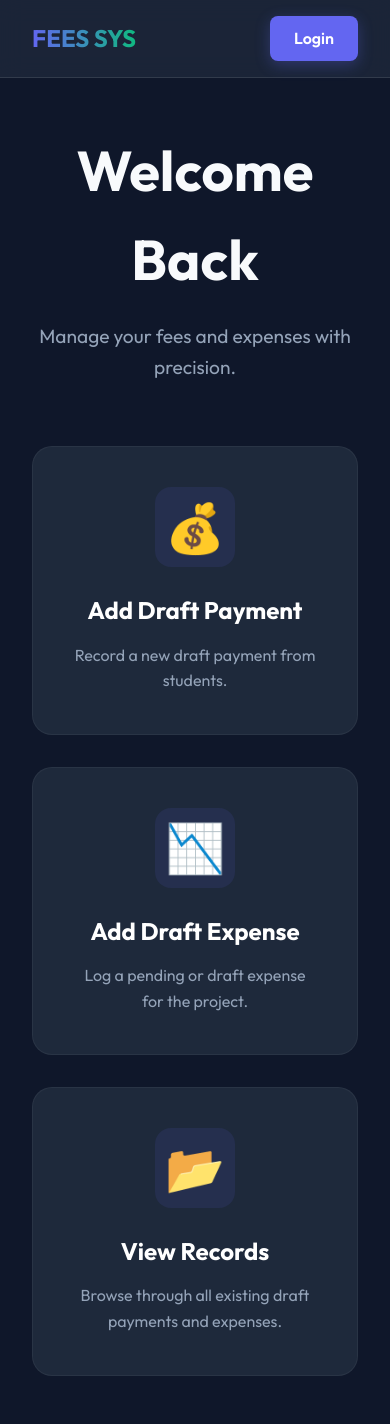
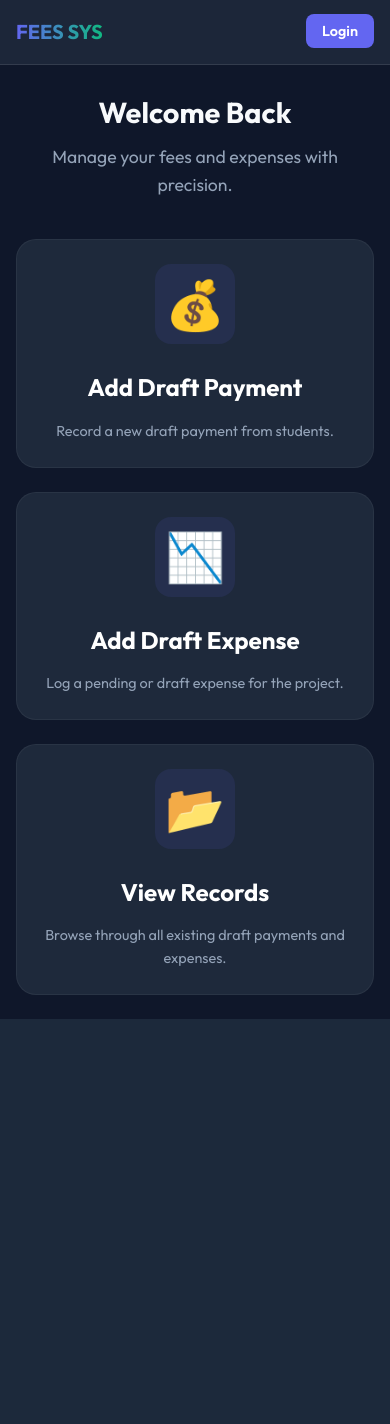
Before and after one commit to Shamodoshan/Fees, a Django app: page / in a window 390 px wide. After the commit the page ends 1019 px from the top, so only its background shows below. Run offline with Django 5.2, Linux system fonts and the light colour scheme; some libraries are stand-ins or nearby versions.

Commit message:
responsive

```diff
--- a/templates/base.html
+++ b/templates/base.html
@@ -1,5 +1,6 @@
 <!DOCTYPE html>
 <html lang="en">
+
 <head>
     <meta charset="UTF-8">
     <meta name="viewport" content="width=device-width, initial-scale=1.0">
@@ -16,6 +17,18 @@
             --text-dim: #94a3b8;
             --accent: #10b981;
             --error: #ef4444;
+
+            /* Responsive Spacing */
+            --space-xs: 0.5rem;
+            --space-sm: 1rem;
+            --space-md: 1.5rem;
+            --space-lg: 2.5rem;
+            --space-xl: 4rem;
+
+            /* Responsive Fonts */
+            --font-h1: clamp(1.8rem, 5vw, 3rem);
+            --font-h2: clamp(1.4rem, 4vw, 2rem);
+            --font-body: clamp(0.9rem, 2vw, 1rem);
         }
 
         * {
@@ -30,89 +43,111 @@
             color: var(--text-main);
             line-height: 1.6;
             min-height: 100vh;
+            font-size: var(--font-body);
         }
 
         nav {
-            background: rgba(30, 41, 59, 0.8);
+            background: rgba(30, 41, 59, 0.9);
             backdrop-filter: blur(12px);
-            padding: 1rem 2rem;
+            padding: 1rem;
             display: flex;
             justify-content: space-between;
             align-items: center;
             position: sticky;
             top: 0;
-            z-index: 100;
+            z-index: 1000;
             border-bottom: 1px solid rgba(255, 255, 255, 0.1);
         }
 
         .logo {
-            font-size: 1.5rem;
+            font-size: 1.25rem;
             font-weight: 700;
             background: linear-gradient(to right, var(--primary), var(--accent));
             -webkit-background-clip: text;
+            background-clip: text;
             -webkit-text-fill-color: transparent;
             cursor: pointer;
             text-decoration: none;
-        }
-
-        .nav-links {
-            display: flex;
-            gap: 2rem;
-            align-items: center;
+            white-space: nowrap;
         }
 
         .login-btn {
             background: var(--primary);
             color: white;
-            padding: 0.6rem 1.5rem;
+            padding: 0.5rem 1rem;
             border-radius: 8px;
             text-decoration: none;
             font-weight: 600;
+            font-size: 0.9rem;
             transition: all 0.3s ease;
-            box-shadow: 0 4px 15px rgba(99, 102, 241, 0.3);
-        }
-
-        .login-btn:hover {
-            background: var(--primary-hover);
-            transform: translateY(-2px);
         }
 
         main {
-            padding: 3rem 2rem;
+            padding: var(--space-md) var(--space-sm);
             max-width: 1200px;
             margin: 0 auto;
+        }
+
+        @media (min-width: 768px) {
+            nav {
+                padding: 1rem 2rem;
+            }
+
+            .logo {
+                font-size: 1.5rem;
+            }
+
+            main {
+                padding: var(--space-lg) 2rem;
+            }
         }
 
         .glass-card {
             background: var(--card-bg);
             border-radius: 20px;
-            padding: 2.5rem;
+            padding: 1.5rem;
             border: 1px solid rgba(255, 255, 255, 0.1);
             box-shadow: 0 10px 30px rgba(0, 0, 0, 0.2);
         }
 
-        h1, h2 {
-            margin-bottom: 1.5rem;
+        @media (min-width: 768px) {
+            .glass-card {
+                padding: 2.5rem;
+            }
         }
 
-        /* Forms Styling */
+        h1 {
+            font-size: var(--font-h1);
+            margin-bottom: 1rem;
+        }
+
+        h2 {
+            font-size: var(--font-h2);
+            margin-bottom: 1rem;
+        }
+
         .form-group {
-            margin-bottom: 1.5rem;
+            margin-bottom: 1.2rem;
         }
 
         label {
             display: block;
-            margin-bottom: 0.5rem;
+            margin-bottom: 0.4rem;
             color: var(--text-dim);
+            font-size: 0.9rem;
         }
 
-        input, textarea, select {
+        input,
+        textarea,
+        select {
             width: 100%;
-            padding: 0.8rem;
+            padding: 0.75rem;
             background: rgba(15, 23, 42, 0.5);
             border: 1px solid rgba(255, 255, 255, 0.1);
             border-radius: 8px;
             color: white;
+            font-size: 1rem;
+            /* Better for mobile zoom prevention */
             transition: border-color 0.3s;
         }
 
@@ -144,11 +179,13 @@
             opacity: 0;
             transition: opacity 200ms ease-in;
         }
+
         .htmx-request .htmx-indicator {
             opacity: 1;
         }
     </style>
 </head>
+
 <body hx-headers='{"X-CSRFToken": "{{ csrf_token }}"}'>
     <nav>
         <a href="/" class="logo">FEES SYS</a>
@@ -162,4 +199,5 @@
         {% endblock %}
     </main>
 </body>
+
 </html>
--- a/templates/home.html
+++ b/templates/home.html
@@ -2,14 +2,12 @@
 
 {% block content %}
 <div class="home-container">
-    <div class="hero">
-        <h1 style="font-size: 3.5rem; margin-bottom: 1rem; text-align: center;">Welcome Back</h1>
-        <p style="text-align: center; color: var(--text-dim); font-size: 1.2rem; margin-bottom: 4rem;">Manage your fees
-            and expenses with precision.</p>
+    <div class="hero" style="text-align: center; margin-bottom: var(--space-lg);">
+        <h1 style="margin-bottom: 0.5rem;">Welcome Back</h1>
+        <p style="color: var(--text-dim); font-size: 1.1rem;">Manage your fees and expenses with precision.</p>
     </div>
 
-    <div class="nav-grid"
-        style="display: grid; grid-template-columns: repeat(auto-fit, minmax(300px, 1fr)); gap: 2rem;">
+    <div class="nav-grid">
         <a href="{% url 'add_payment' %}" class="nav-card">
             <div class="icon-box">💰</div>
             <h2>Add Draft Payment</h2>
@@ -31,9 +29,22 @@
 </div>
 
 <style>
+    .nav-grid {
+        display: grid;
+        grid-template-columns: 1fr;
+        gap: 1.5rem;
+    }
+
+    @media (min-width: 768px) {
+        .nav-grid {
+            grid-template-columns: repeat(auto-fit, minmax(300px, 1fr));
+            gap: 2rem;
+        }
+    }
+
     .nav-card {
         background: var(--card-bg);
-        padding: 2.5rem;
+        padding: 1.5rem;
         border-radius: 20px;
         text-decoration: none;
         color: white;
@@ -43,6 +54,12 @@
         flex-direction: column;
         align-items: center;
         text-align: center;
+    }
+
+    @media (min-width: 768px) {
+        .nav-card {
+            padding: 2.5rem;
+        }
     }
 
     .nav-card:hover {
```
Also changed, not shown: templates/view_drafts.html (+15 -15 lines).
